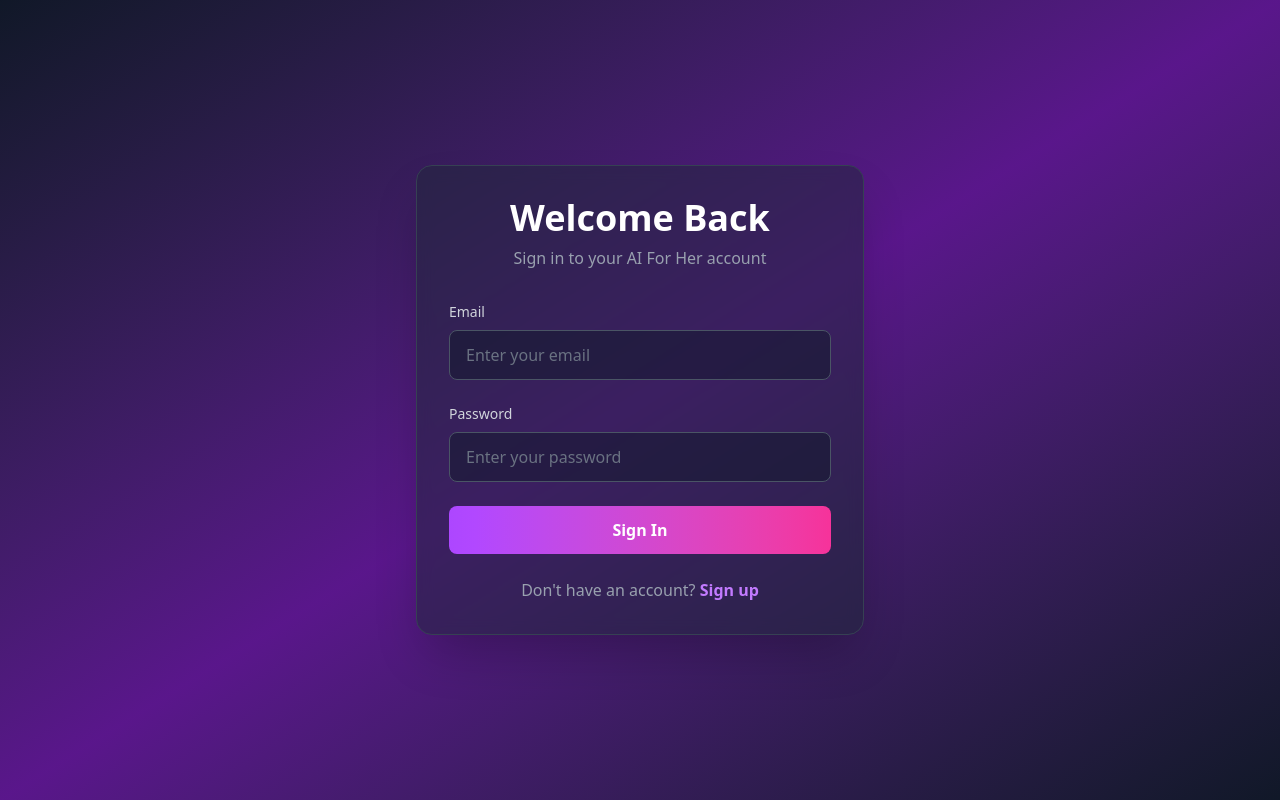
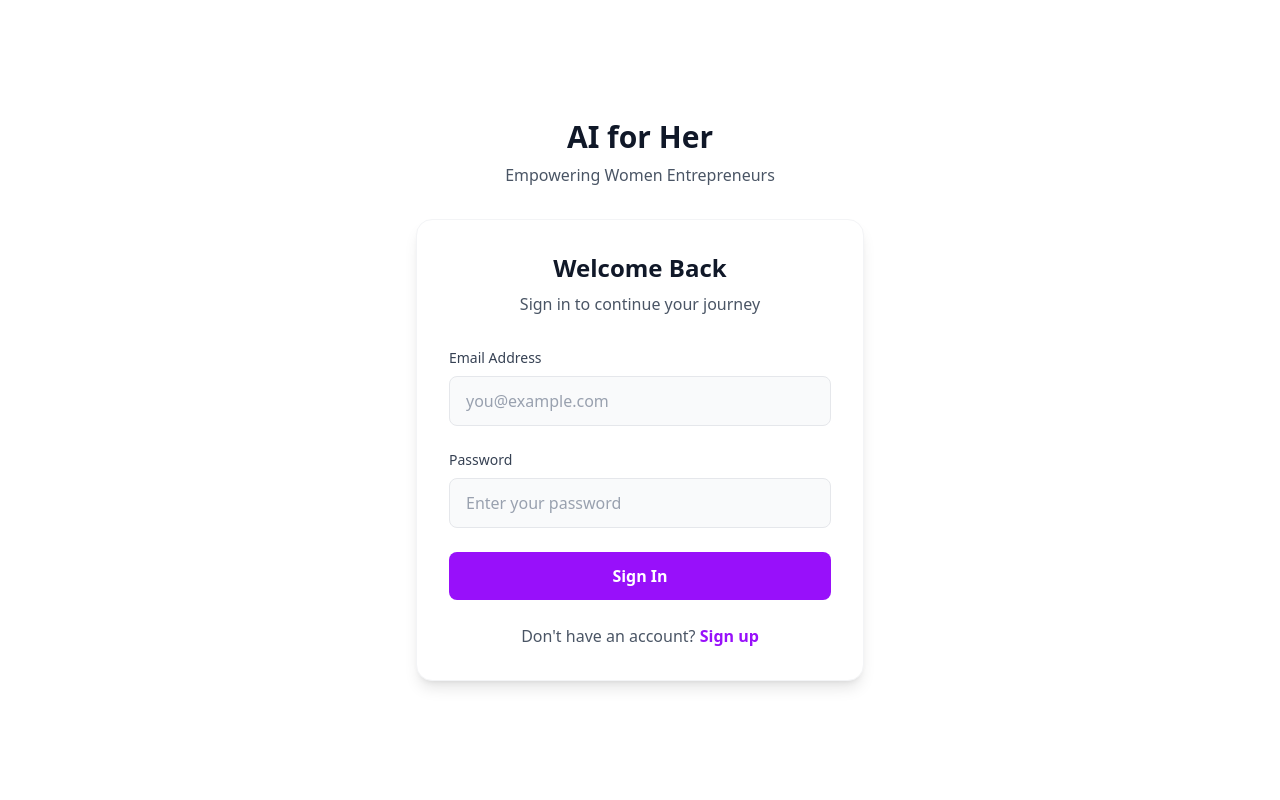
Before and after one commit to Thunderbeast5/AI-For-Her, a React (Vite) app: page /login in a window 1280 px wide. Built offline with nearby package versions, Linux system fonts and the light colour scheme; no server answers.

Commit message:
protected route fixed

```diff
--- a/src/components/Navbar.jsx
+++ b/src/components/Navbar.jsx
@@ -1,6 +1,15 @@
-import { ChevronDownIcon, UserCircleIcon } from '@heroicons/react/24/outline'
+import { useState, useEffect, useRef } from 'react'
+import { useNavigate } from 'react-router-dom'
+import { ChevronDownIcon, UserCircleIcon, ArrowRightOnRectangleIcon } from '@heroicons/react/24/outline'
+import { useAuth } from '../context/AuthContext'
 
 const Navbar = ({ language, onLanguageChange }) => {
+  const navigate = useNavigate()
+  const { currentUser, logout } = useAuth()
+  const [showDropdown, setShowDropdown] = useState(false)
+  const [userName, setUserName] = useState('')
+  const dropdownRef = useRef(null)
+
   const languages = [
     { code: 'en', name: 'English', flag: '🇺🇸' },
     { code: 'hi', name: 'हिंदी', flag: '🇮🇳' },
@@ -11,6 +20,34 @@
     { code: 'gu', name: 'ગુજરાતી', flag: '🇮🇳' },
     { code: 'pa', name: 'ਪੰਜਾਬੀ', flag: '🇮🇳' }
   ]
+
+  // Get user name from Firebase Auth or display name
+  useEffect(() => {
+    if (currentUser) {
+      setUserName(currentUser.displayName || currentUser.email?.split('@')[0] || 'User')
+    }
+  }, [currentUser])
+
+  // Close dropdown when clicking outside
+  useEffect(() => {
+    const handleClickOutside = (event) => {
+      if (dropdownRef.current && !dropdownRef.current.contains(event.target)) {
+        setShowDropdown(false)
+      }
+    }
+
+    document.addEventListener('mousedown', handleClickOutside)
+    return () => document.removeEventListener('mousedown', handleClickOutside)
+  }, [])
+
+  const handleLogout = async () => {
+    try {
+      await logout()
+      navigate('/login')
+    } catch (error) {
+      console.error('Failed to log out:', error)
+    }
+  }
 
   return (
     <div className="bg-white border-b border-gray-100 px-6 py-4">
@@ -36,10 +73,33 @@
             <ChevronDownIcon className="absolute right-2 top-1/2 transform -translate-y-1/2 w-4 h-4 text-gray-400 pointer-events-none" />
           </div>
 
-          {/* User Avatar */}
-          <div className="flex items-center space-x-2">
-            <UserCircleIcon className="w-8 h-8 text-gray-400" />
-            <span className="text-sm font-medium text-gray-700">Priya Sharma</span>
+          {/* User Profile Dropdown */}
+          <div className="relative" ref={dropdownRef}>
+            <button
+              onClick={() => setShowDropdown(!showDropdown)}
+              className="flex items-center space-x-2 hover:bg-gray-50 rounded-lg px-3 py-2 transition-colors"
+            >
+              <UserCircleIcon className="w-8 h-8 text-gray-400" />
+              <span className="text-sm font-medium text-gray-700">{userName}</span>
+              <ChevronDownIcon className="w-4 h-4 text-gray-400" />
+            </button>
+
+            {/* Dropdown Menu */}
+            {showDropdown && (
+              <div className="absolute right-0 mt-2 w-48 bg-white rounded-lg shadow-lg border border-gray-200 py-2 z-50">
+                <div className="px-4 py-2 border-b border-gray-100">
+                  <p className="text-sm font-medium text-gray-900">{userName}</p>
+                  <p className="text-xs text-gray-500 truncate">{currentUser?.email}</p>
+                </div>
+                <button
+                  onClick={handleLogout}
+                  className="w-full flex items-center space-x-2 px-4 py-2 text-sm text-red-600 hover:bg-red-50 transition-colors"
+                >
+                  <ArrowRightOnRectangleIcon className="w-4 h-4" />
+                  <span>Logout</span>
+                </button>
+              </div>
+            )}
           </div>
         </div>
       </div>
--- a/src/components/ProtectedRoute.jsx
+++ b/src/components/ProtectedRoute.jsx
@@ -2,7 +2,19 @@
 import { useAuth } from '../context/AuthContext';
 
 const ProtectedRoute = ({ children }) => {
-  const { currentUser } = useAuth();
+  const { currentUser, loading } = useAuth();
+
+  // Show loading spinner while checking authentication
+  if (loading) {
+    return (
+      <div className="min-h-screen flex items-center justify-center bg-gray-50">
+        <div className="text-center">
+          <div className="animate-spin rounded-full h-12 w-12 border-b-2 border-purple-600 mx-auto"></div>
+          <p className="mt-4 text-gray-600">Loading...</p>
+        </div>
+      </div>
+    );
+  }
 
   if (!currentUser) {
     // Redirect to login if user is not authenticated
--- a/src/context/AuthContext.jsx
+++ b/src/context/AuthContext.jsx
@@ -82,6 +82,7 @@
   const value = {
     currentUser,
     userRole,
+    loading,
     signup,
     login,
     logout
--- a/src/pages/Dashboard.jsx
+++ b/src/pages/Dashboard.jsx
@@ -1,5 +1,9 @@
+import { useState, useEffect } from 'react'
 import { motion } from 'framer-motion'
 import { useNavigate } from 'react-router-dom'
+import { doc, getDoc } from 'firebase/firestore'
+import { db } from '../firebase/config'
+import { useAuth } from '../context/AuthContext'
 import Sidebar from '../components/Sidebar'
 import Navbar from '../components/Navbar'
 import {
@@ -13,6 +17,9 @@
 
 const Dashboard = () => {
   const navigate = useNavigate()
+  const { currentUser } = useAuth()
+  const [userData, setUserData] = useState(null)
+  const [loading, setLoading] = useState(true)
 
   const quickActions = [
     {
@@ -44,6 +51,48 @@
     { title: "Applied for SIDBI Grant", time: "3 days ago", icon: TrophyIcon },
   ]
 
+  // Fetch user data from Firestore
+  useEffect(() => {
+    const fetchUserData = async () => {
+      if (currentUser) {
+        try {
+          const userDoc = await getDoc(doc(db, 'users', currentUser.uid))
+          if (userDoc.exists()) {
+            setUserData(userDoc.data())
+          }
+        } catch (error) {
+          console.error('Error fetching user data:', error)
+        } finally {
+          setLoading(false)
+        }
+      }
+    }
+
+    fetchUserData()
+  }, [currentUser])
+
+  // Get display name
+  const getDisplayName = () => {
+    if (userData?.firstName) {
+      return userData.firstName
+    }
+    if (currentUser?.displayName) {
+      return currentUser.displayName.split(' ')[0]
+    }
+    return currentUser?.email?.split('@')[0] || 'User'
+  }
+
+  if (loading) {
+    return (
+      <div className="min-h-screen flex items-center justify-center bg-gray-50">
+        <div className="text-center">
+          <div className="animate-spin rounded-full h-12 w-12 border-b-2 border-purple-600 mx-auto"></div>
+          <p className="mt-4 text-gray-600">Loading your dashboard...</p>
+        </div>
+      </div>
+    )
+  }
+
   return (
     <div className="flex h-screen bg-gray-50">
       <Sidebar />
@@ -59,7 +108,7 @@
             className="mb-8"
           >
             <h1 className="text-3xl font-bold text-gray-900 mb-2">
-              Welcome, Priya 👋
+              Welcome, {getDisplayName()} 👋
             </h1>
             <p className="text-gray-600">Ready to take your business to the next level?</p>
           </motion.div>
--- a/src/pages/Login.jsx
+++ b/src/pages/Login.jsx
@@ -38,24 +38,30 @@
   };
 
   return (
-    <div className="min-h-screen bg-gradient-to-br from-gray-900 via-purple-900 to-gray-900 flex items-center justify-center px-4 py-12">
+    <div className="min-h-screen bg-gradient-to-br from-white to-primary/20 flex items-center justify-center px-4 py-12">
       <motion.div
         initial={{ opacity: 0, y: 20 }}
         animate={{ opacity: 1, y: 0 }}
         transition={{ duration: 0.6 }}
         className="max-w-md w-full"
       >
-        <div className="bg-gray-800/50 backdrop-blur-sm border border-gray-700 rounded-2xl p-8 shadow-2xl">
+        {/* Logo/Brand */}
+        <div className="text-center mb-8">
+          <h1 className="text-3xl font-bold text-gray-900 mb-2">AI for Her</h1>
+          <p className="text-gray-600">Empowering Women Entrepreneurs</p>
+        </div>
+
+        <div className="bg-white rounded-2xl p-8 shadow-lg border border-gray-100">
           {/* Title */}
           <div className="text-center mb-8">
-            <h2 className="text-4xl font-bold text-white mb-2">Welcome Back</h2>
-            <p className="text-gray-400">Sign in to your AI For Her account</p>
+            <h2 className="text-2xl font-bold text-gray-900 mb-2">Welcome Back</h2>
+            <p className="text-gray-600">Sign in to continue your journey</p>
           </div>
 
           {/* Error Message */}
           {error && (
-            <div className="mb-6 p-4 bg-red-500/10 border border-red-500/50 rounded-lg">
-              <p className="text-red-400 text-sm">{error}</p>
+            <div className="mb-6 p-4 bg-red-50 border border-red-200 rounded-lg">
+              <p className="text-red-600 text-sm">{error}</p>
             </div>
           )}
 
@@ -63,8 +69,8 @@
           <form onSubmit={handleSubmit} className="space-y-6">
             {/* Email */}
             <div>
-              <label htmlFor="email" className="block text-sm font-medium text-gray-300 mb-2">
-                Email
+              <label htmlFor="email" className="block text-sm font-medium text-gray-700 mb-2">
+                Email Address
               </label>
               <input
                 type="email"
@@ -73,14 +79,14 @@
                 value={formData.email}
                 onChange={handleChange}
                 required
-                className="w-full px-4 py-3 bg-gray-900/50 border border-gray-600 rounded-lg text-white placeholder-gray-500 focus:outline-none focus:ring-2 focus:ring-purple-500 focus:border-transparent transition-all"
-                placeholder="Enter your email"
+                className="w-full px-4 py-3 bg-gray-50 border border-gray-200 rounded-lg text-gray-900 placeholder-gray-400 focus:outline-none focus:ring-2 focus:ring-purple-500 focus:border-transparent transition-all"
+                placeholder="you@example.com"
               />
             </div>
 
             {/* Password */}
             <div>
-              <label htmlFor="password" className="block text-sm font-medium text-gray-300 mb-2">
+              <label htmlFor="password" className="block text-sm font-medium text-gray-700 mb-2">
                 Password
               </label>
               <input
@@ -90,7 +96,7 @@
                 value={formData.password}
                 onChange={handleChange}
                 required
-                className="w-full px-4 py-3 bg-gray-900/50 border border-gray-600 rounded-lg text-white placeholder-gray-500 focus:outline-none focus:ring-2 focus:ring-purple-500 focus:border-transparent transition-all"
+                className="w-full px-4 py-3 bg-gray-50 border border-gray-200 rounded-lg text-gray-900 placeholder-gray-400 focus:outline-none focus:ring-2 focus:ring-purple-500 focus:border-transparent transition-all"
                 placeholder="Enter your password"
               />
             </div>
@@ -99,7 +105,7 @@
             <button
               type="submit"
               disabled={loading}
-              className={`w-full py-3 px-4 bg-gradient-to-r from-purple-500 to-pink-500 text-white font-semibold rounded-lg hover:opacity-90 transition-opacity focus:outline-none focus:ring-2 focus:ring-purple-500 focus:ring-offset-2 focus:ring-offset-gray-900 ${loading ? 'opacity-50 cursor-not-allowed' : ''}`}
+              className={`w-full py-3 px-4 bg-purple-600 text-white font-semibold rounded-lg hover:bg-purple-700 transition-colors focus:outline-none focus:ring-2 focus:ring-purple-500 focus:ring-offset-2 ${loading ? 'opacity-50 cursor-not-allowed' : ''}`}
             >
               {loading ? 'Signing in...' : 'Sign In'}
             </button>
@@ -107,11 +113,11 @@
 
           {/* Footer */}
           <div className="mt-6 text-center">
-            <p className="text-gray-400">
+            <p className="text-gray-600">
               Don't have an account?{' '}
               <button
-                onClick={() => navigate('/role-selection')}
-                className="text-purple-400 hover:text-purple-300 font-semibold transition-colors"
+                onClick={() => navigate('/signup')}
+                className="text-purple-600 hover:text-purple-700 font-semibold transition-colors"
               >
                 Sign up
               </button>
```
